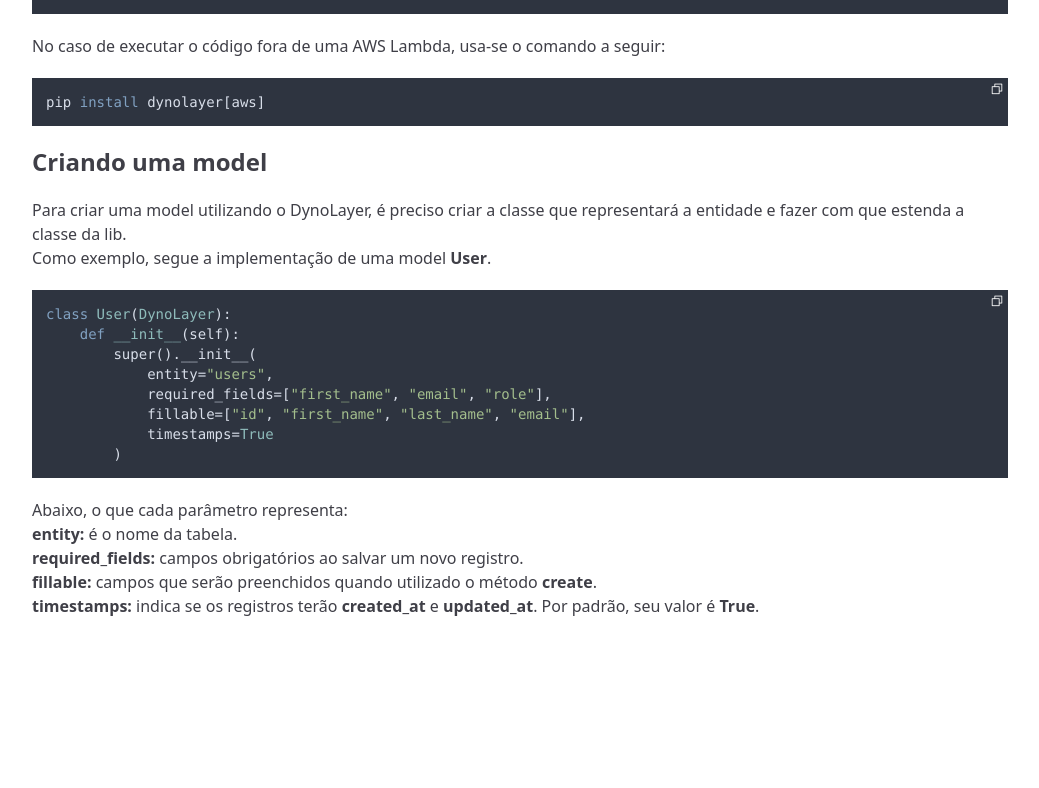
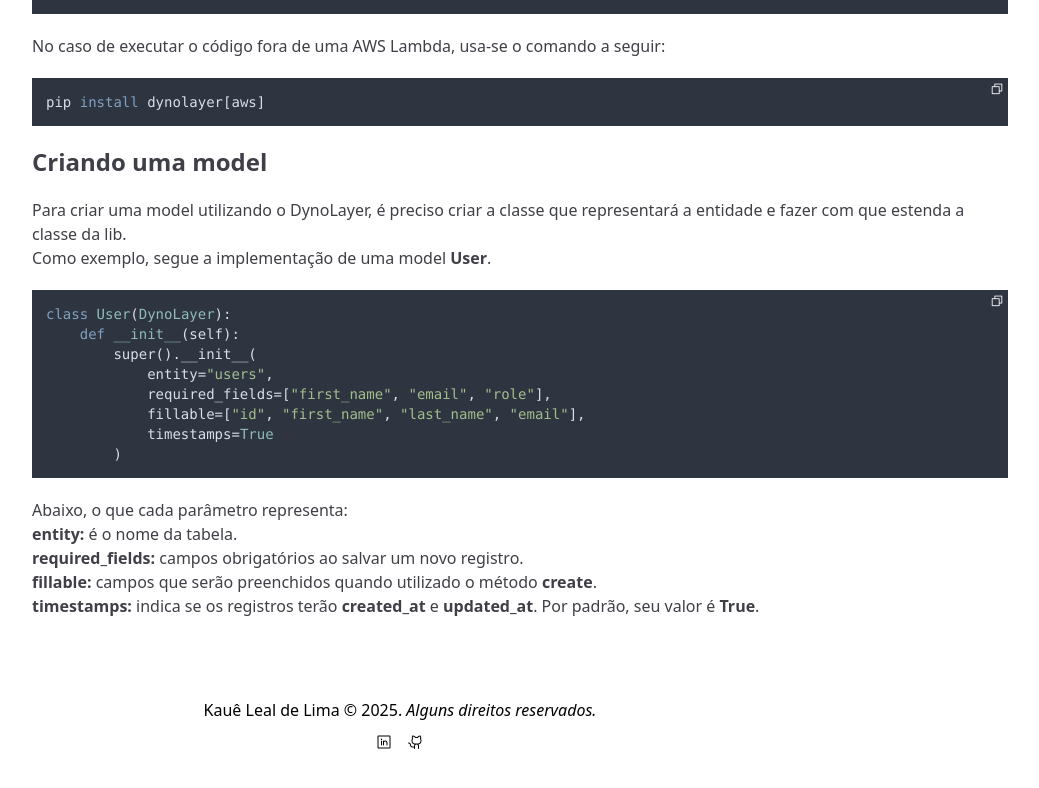
Before and after one commit to kauelima21/dynolayer-docs, an Angular app: page /docs/getting-started in a window 1280 px wide. Shown: the part 368-1156 px from the top of the page, without its empty margins (240-1279 px from the left). Before the commit the page ends 1026 px from the top, so only its background shows below. Built offline with nearby package versions, Linux system fonts and the light colour scheme.

Commit message:
feat: add footer

```diff
--- a/src/app/app.component.html
+++ b/src/app/app.component.html
@@ -30,4 +30,6 @@
   </header>
 
   <router-outlet />
+
+  <app-footer />
 </div>
--- a/src/app/app.component.ts
+++ b/src/app/app.component.ts
@@ -1,9 +1,10 @@
 import { Component } from '@angular/core';
 import { RouterOutlet } from '@angular/router';
+import { FooterComponent } from "./components/footer/footer.component";
 
 @Component({
   selector: 'app-root',
-  imports: [RouterOutlet],
+  imports: [RouterOutlet, FooterComponent],
   templateUrl: './app.component.html',
   styleUrl: './app.component.css'
 })
--- /dev/null
+++ b/src/app/components/footer/footer.component.html
@@ -0,0 +1,21 @@
+<footer class="grid gap-2 place-items-center grid-cols-1 grid-rows-2 p-6">
+  <p>
+    Kauê Leal de Lima © 2025. <i>Alguns direitos reservados.</i>
+  </p>
+  <span class="flex gap-2">
+    <a
+      target="_blank"
+      href="https://www.linkedin.com/in/kau%C3%AA-leal-de-lima-171a73247/"
+      class="hover:bg-sky-700 hover:text-zinc-50 flex p-1 rounded-full"
+    >
+      <i class="ph ph-linkedin-logo"></i>
+    </a>
+    <a
+      target="_blank"
+      href="https://github.com/kauelima21"
+      class="hover:bg-zinc-800 hover:text-zinc-50 flex p-1 rounded-full"
+    >
+      <i class="ph ph-github-logo"></i>
+    </a>
+  </span>
+</footer>
```
Also changed, not shown: src/app/components/footer/footer.component.ts (added, +11 -0 lines), src/app/components/footer/footer.component.css (added).
